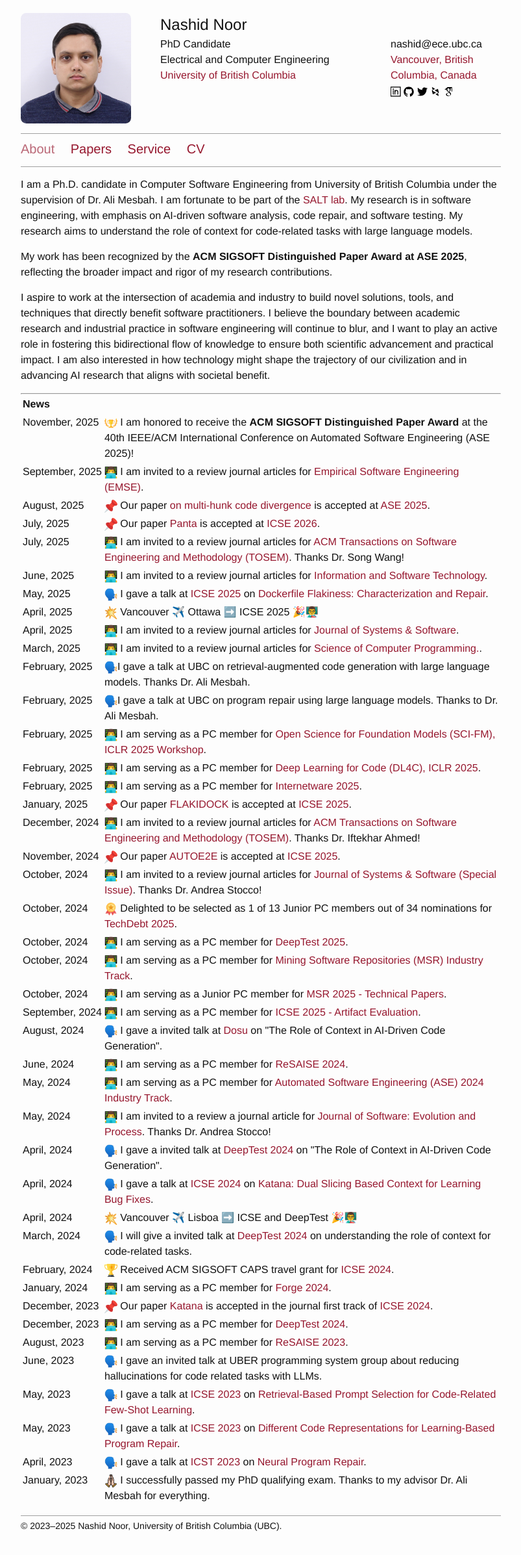
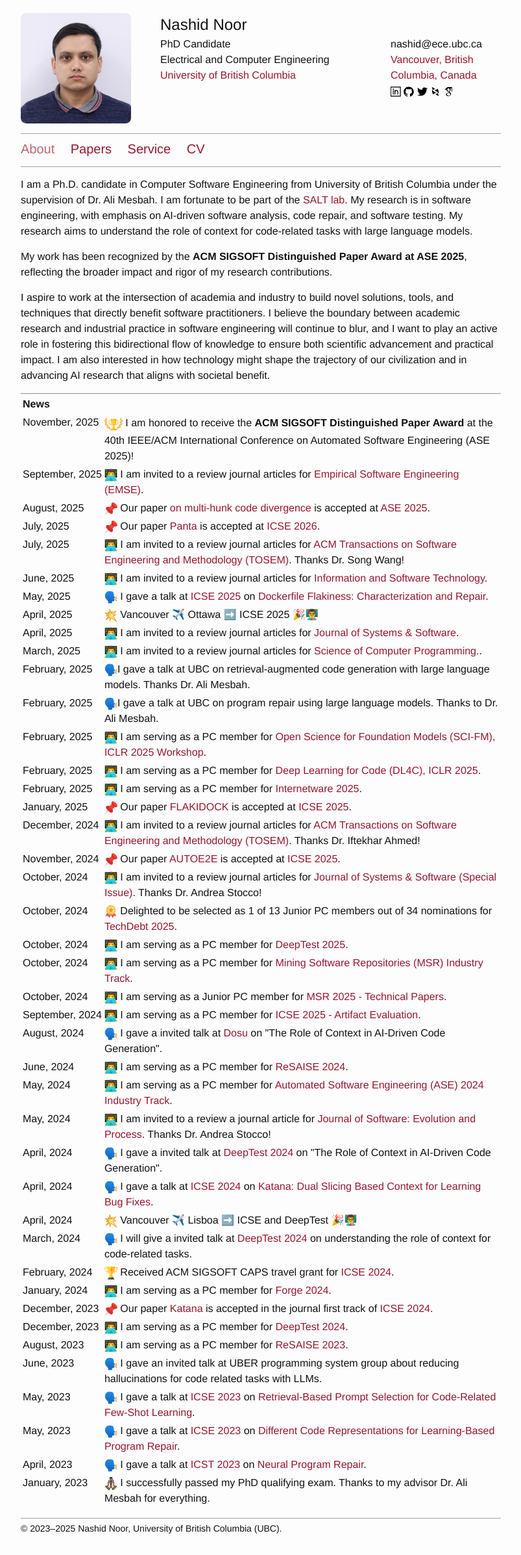
Before and after one commit to nashid/nashid.github.io, a Jekyll site: the page built from index.md, in a window 1280 px wide. Shown: the whole page at 65% size, without its empty margins (238-1041 px from the left). Built offline with Jekyll 4.4.1, drawn with Linux system fonts in a browser that asks for light colours.

Commit message:
add acm sigsoft award - 5

```diff
--- a/index.md
+++ b/index.md
@@ -25,7 +25,7 @@
   <tr>
     <td style="vertical-align: top;">November,&nbsp;2025</td>
     <td>
-      <img src="./resources/images/icon-laurel.png" width="20" height="20">
+      <img src="./resources/images/icon-laurel.png" width="28" height="28">
       I am honored to receive the <strong>ACM SIGSOFT Distinguished Paper Award</strong> at the
       40th IEEE/ACM International Conference on Automated Software Engineering (ASE 2025)!
   </td>
```
